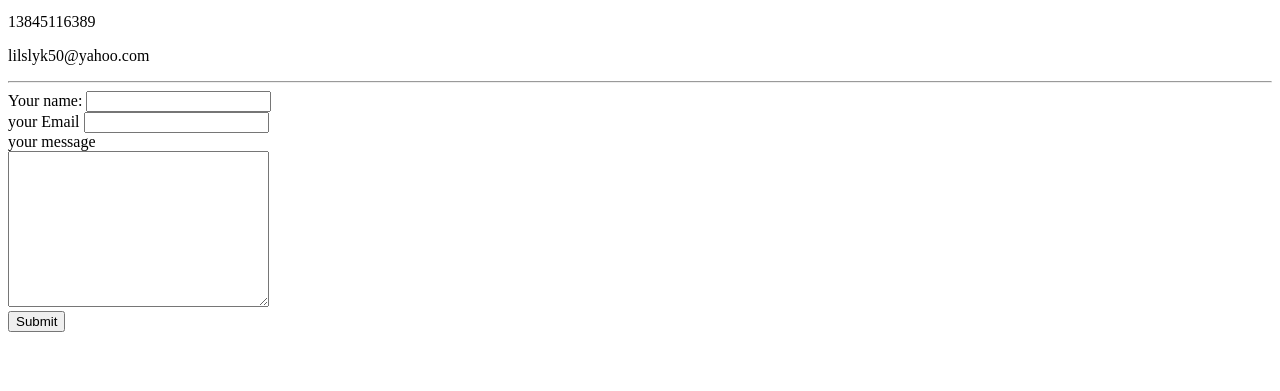
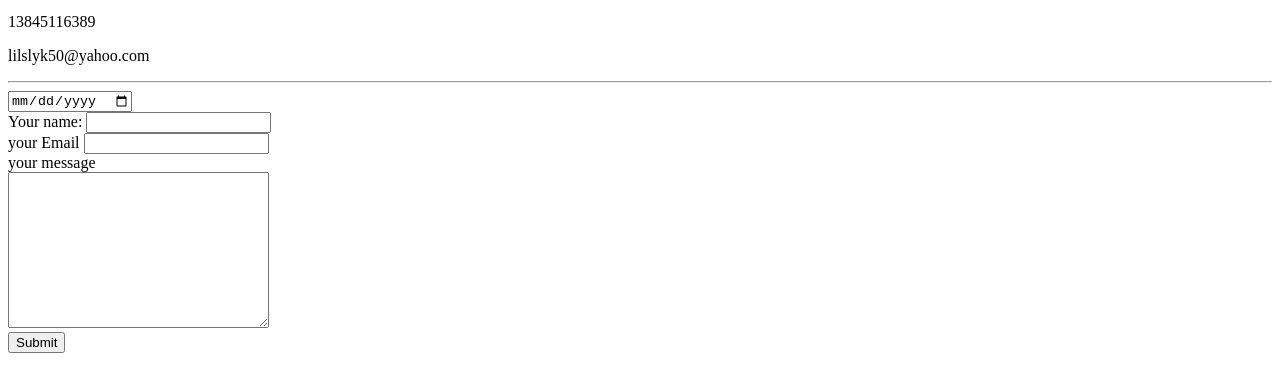
Before and after one commit to kayy5675/cv, a plain HTML site: page contacts.html in a window 1280 px wide. Shown: the part 101-492 px from the top of the page. Drawn offline with Linux system fonts and the light colour scheme.

Commit message:
added date to the contact file

```diff
--- a/contacts.html
+++ b/contacts.html
@@ -12,7 +12,7 @@
 <p>lilslyk50@yahoo.com</p>
   <hr>
   <form ="" action ="mailto:kayy5675@gmail.com" method="post"enctype="text/plain">
-    <label>Your name:</label>
+    <input type="date" name="" value=""><br>    <label>Your name:</label>
     <input type="text" name="your name " value=""><br>
     <label>your Email</label>
     <input type="email"name="your Email" value=""><br>
```
